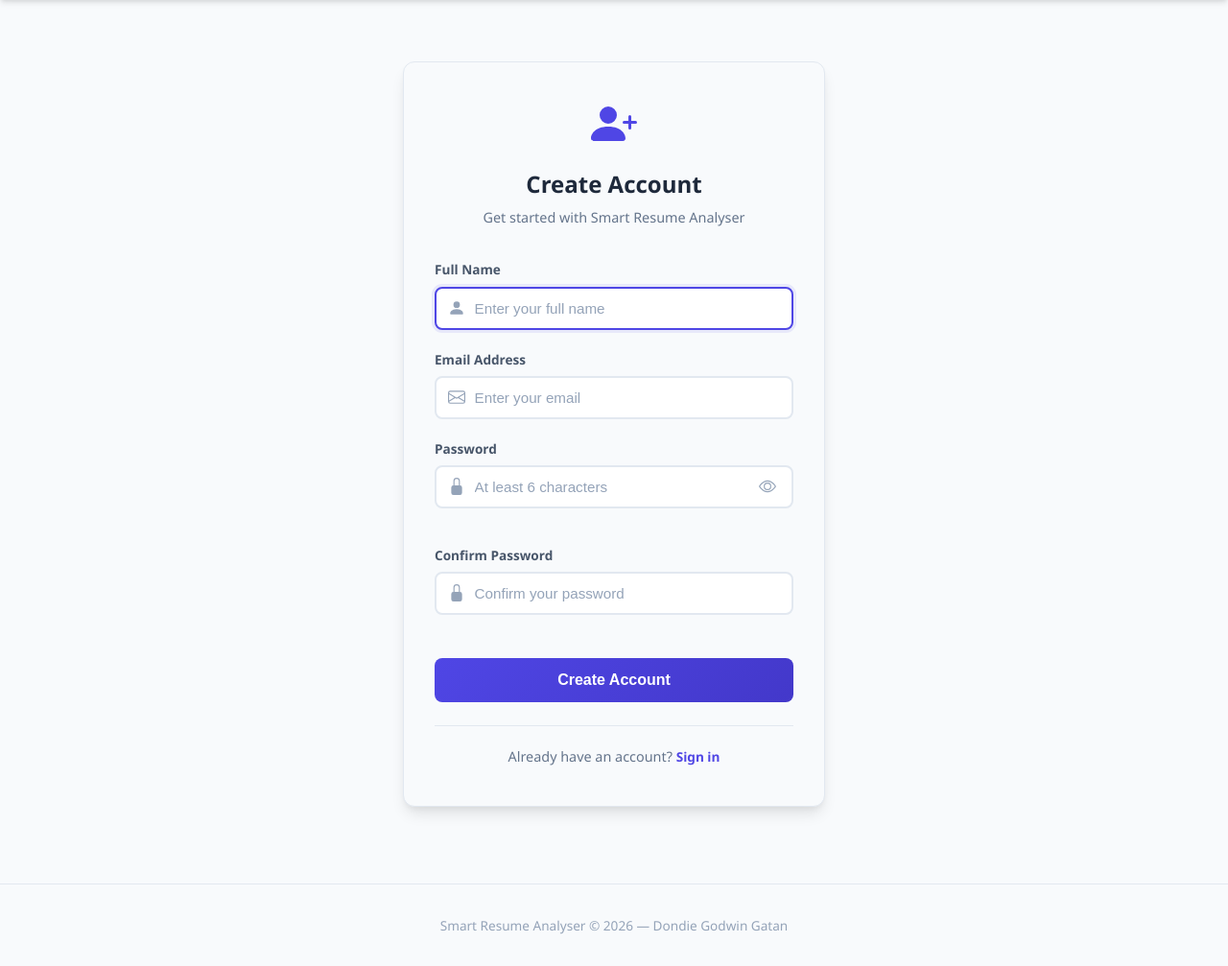
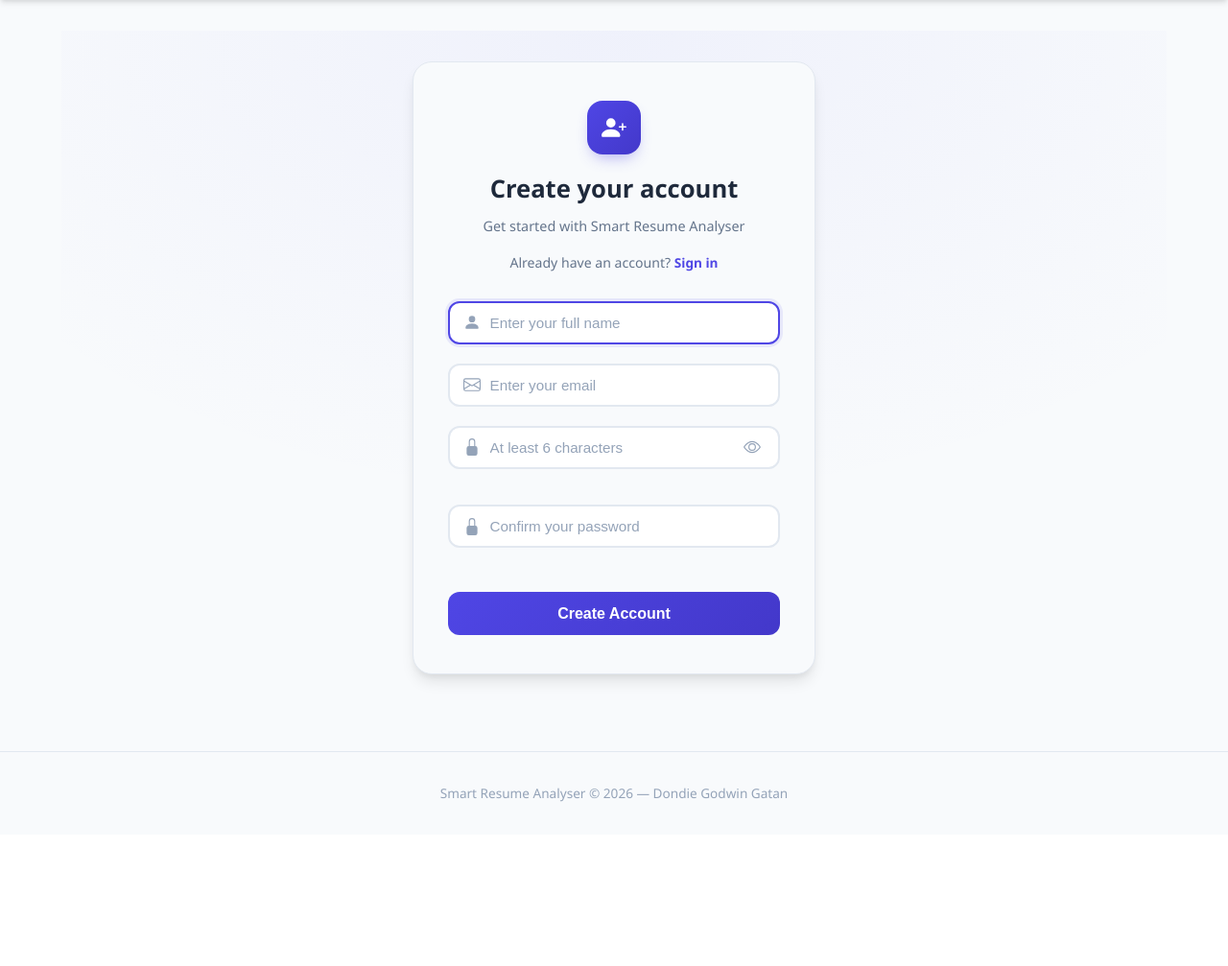
Before and after one commit to DondieGatan/Last-Project, a Flask app: page /register in a window 1280 px wide. Shown: the part 61-1068 px from the top of the page at 96% size. After the commit the page ends 897 px from the top, so only its background shows below. Run offline with Flask 3, Linux system fonts and the light colour scheme; some libraries are stand-ins or nearby versions.

Commit message:
Redesign login and register pages
- Wrap the header icon in a rounded gradient badge instead of a bare icon
- Move the sign-up/sign-in switch link up next to the heading, removing the
  redundant footer link at the bottom of the form
- Visually hide field labels (kept for accessibility) now that each input
  already communicates its purpose via icon + placeholder
- Round inputs and the submit button to match the card's rounded corners,
  add a subtle radial gradient behind the card
- Verified in both light and dark mode; light mode elsewhere (dashboard,
  result page) was already consistent, no contrast bugs found there

Co-Authored-By: Claude Sonnet 5 <noreply@anthropic.com>

```diff
--- a/static/css/style.css
+++ b/static/css/style.css
@@ -2405,16 +2405,33 @@ html[data-sidebar-collapsed="true"] .sidebar-logout {
     justify-content: center;
     min-height: calc(100vh - 180px);
     padding: 2rem 1rem;
+    background: radial-gradient(ellipse 800px 500px at 50% 0%, rgba(99,102,241,0.06), transparent);
 }
 
 .auth-card {
     background: var(--gray-50);
-    border-radius: var(--radius);
+    border-radius: 20px;
     box-shadow: var(--shadow-lg);
     width: 100%;
-    max-width: 440px;
-    padding: 2.5rem 2rem;
+    max-width: 420px;
+    padding: 2.5rem 2.25rem;
     border: 1px solid var(--gray-200);
+}
+
+.auth-icon-badge {
+    width: 56px;
+    height: 56px;
+    border-radius: 16px;
+    background: linear-gradient(135deg, var(--primary), var(--primary-dark));
+    display: flex;
+    align-items: center;
+    justify-content: center;
+    margin: 0 auto 1rem;
+    box-shadow: 0 8px 16px -6px rgba(79,70,229,0.45);
+}
+
+.auth-icon-badge svg {
+    color: white;
 }
 
 .auth-header {
@@ -2422,15 +2439,11 @@ html[data-sidebar-collapsed="true"] .sidebar-logout {
     margin-bottom: 2rem;
 }
 
-.auth-header svg {
-    margin-bottom: 0.75rem;
-}
-
 .auth-header h2 {
-    font-size: 1.5rem;
+    font-size: 1.6rem;
     font-weight: 800;
     color: var(--dark);
-    margin: 0 0 0.25rem 0;
+    margin: 0 0 0.35rem 0;
 }
 
 .auth-header p {
@@ -2446,11 +2459,12 @@ html[data-sidebar-collapsed="true"] .sidebar-logout {
 }
 
 .auth-field label {
-    display: block;
-    font-weight: 600;
-    font-size: 0.85rem;
-    color: var(--gray-600);
-    margin-bottom: 0.4rem;
+    position: absolute;
+    width: 1px;
+    height: 1px;
+    overflow: hidden;
+    clip: rect(0, 0, 0, 0);
+    white-space: nowrap;
 }
 
 .auth-input-wrap {
@@ -2458,8 +2472,8 @@ html[data-sidebar-collapsed="true"] .sidebar-logout {
     align-items: center;
     background: white;
     border: 2px solid var(--gray-200);
-    border-radius: 8px;
-    padding: 0 12px;
+    border-radius: 12px;
+    padding: 0 14px;
     transition: border-color 0.2s, box-shadow 0.2s;
 }
 
@@ -2577,7 +2591,7 @@ html[data-sidebar-collapsed="true"] .sidebar-logout {
     padding: 0.85rem;
     font-size: 1rem;
     font-weight: 700;
-    border-radius: 8px;
+    border-radius: 12px;
 }
 
 .auth-footer {
@@ -2587,6 +2601,13 @@ html[data-sidebar-collapsed="true"] .sidebar-logout {
     border-top: 1px solid var(--gray-200);
     color: var(--gray-500);
     font-size: 0.9rem;
+}
+
+.auth-switch {
+    text-align: center;
+    color: var(--gray-500);
+    font-size: 0.88rem;
+    margin: -1rem 0 1.75rem;
 }
 
 /* ---------- User Menu in Navbar ---------- */
--- a/templates/register.html
+++ b/templates/register.html
@@ -5,13 +5,17 @@
 <div class="auth-container">
     <div class="auth-card">
         <div class="auth-header">
-            <svg xmlns="http://www.w3.org/2000/svg" width="48" height="48" fill="var(--primary)" viewBox="0 0 16 16">
-                <path d="M1 14s-1 0-1-1 1-4 6-4 6 3 6 4-1 1-1 1H1zm5-6a3 3 0 1 0 0-6 3 3 0 0 0 0 6z"/>
-                <path fill-rule="evenodd" d="M13.5 5a.5.5 0 0 1 .5.5V7h1.5a.5.5 0 0 1 0 1H14v1.5a.5.5 0 0 1-1 0V8h-1.5a.5.5 0 0 1 0-1H13V5.5a.5.5 0 0 1 .5-.5z"/>
-            </svg>
-            <h2>Create Account</h2>
+            <div class="auth-icon-badge">
+                <svg xmlns="http://www.w3.org/2000/svg" width="26" height="26" fill="currentColor" viewBox="0 0 16 16">
+                    <path d="M1 14s-1 0-1-1 1-4 6-4 6 3 6 4-1 1-1 1H1zm5-6a3 3 0 1 0 0-6 3 3 0 0 0 0 6z"/>
+                    <path fill-rule="evenodd" d="M13.5 5a.5.5 0 0 1 .5.5V7h1.5a.5.5 0 0 1 0 1H14v1.5a.5.5 0 0 1-1 0V8h-1.5a.5.5 0 0 1 0-1H13V5.5a.5.5 0 0 1 .5-.5z"/>
+                </svg>
+            </div>
+            <h2>Create your account</h2>
             <p>Get started with Smart Resume Analyser</p>
         </div>
+
+        <p class="auth-switch">Already have an account? <a href="{{ url_for('login') }}" class="auth-link">Sign in</a></p>
 
         <form method="POST" action="{{ url_for('register') }}" class="auth-form">
             <div class="auth-field">
@@ -62,10 +66,6 @@
 
             <button type="submit" class="btn btn-primary btn-block auth-btn">Create Account</button>
         </form>
-
-        <div class="auth-footer">
-            Already have an account? <a href="{{ url_for('login') }}" class="auth-link">Sign in</a>
-        </div>
     </div>
 </div>
 {% endblock %}
```
Also changed, not shown: templates/login.html (+8 -8 lines).
